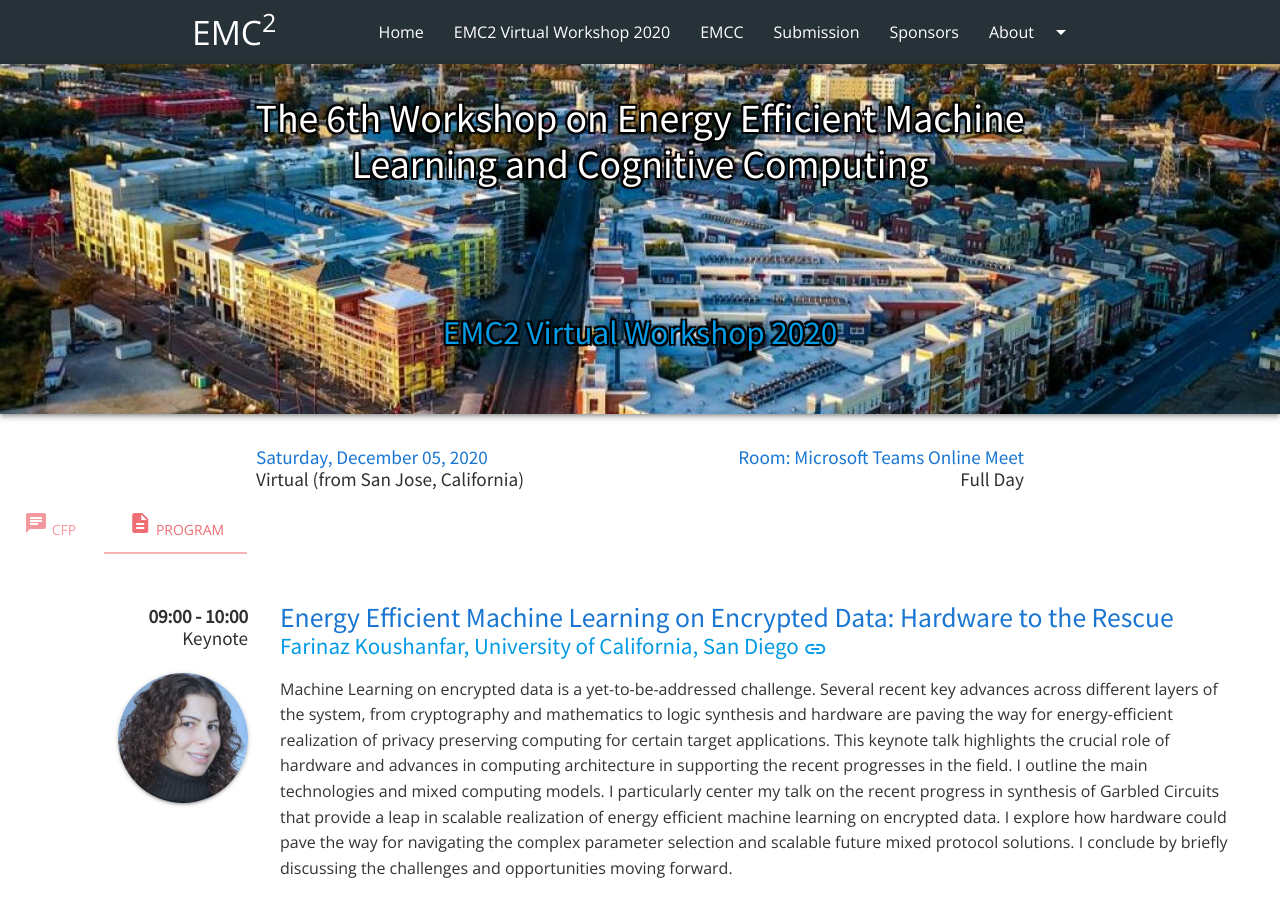
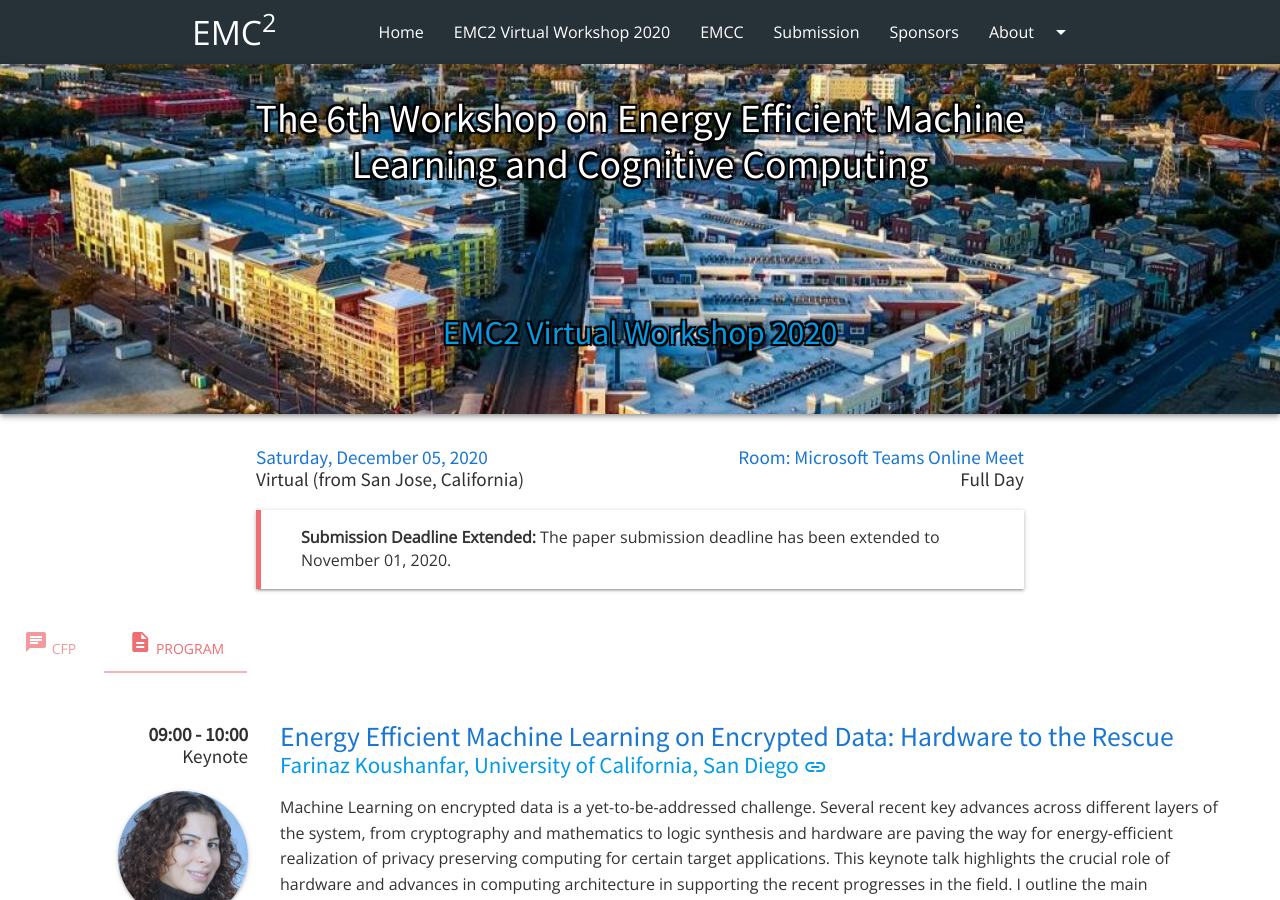
Before and after one commit to mgoldfar/emc2-web, a Jekyll site: the page built from _editions/6-virtual-20.html, in a window 1280 px wide and 900 px high. Built offline with Jekyll 4.4.1, drawn with Linux system fonts in a browser that asks for light colours.

Commit message:
deadline extend

```diff
--- a/_editions/6-virtual-20.html
+++ b/_editions/6-virtual-20.html
@@ -15,8 +15,9 @@ show_on_submission_page: True
 show_program_summary: True
 submission_url: https://easychair.org/conferences/?conf=emc23
 submission_deadline: 2020-10-15
+submission_deadline_extended: 2020-11-01
 submission_acceptance: 2020-11-09
-<! -- submission_deadline_extended: 2019-09-20 -->
+
 <! -- submission_acceptance_extended: 2019-10-01 -->
 submission_camera_ready: 2020-11-23
 has_emcc_submission: True
--- a/submission.html
+++ b/submission.html
@@ -45,7 +45,7 @@ show_note: True
                     <td>Acceptance and Rebuttals</td>
                     {% for ed in upcoming_editions %}
                     <td>
-                        {% if ed.submission_deadline_extended %}
+                        {% if ed.submission_acceptancw_extended %}
                         <strong style="color: red;">{{ ed.submission_acceptance_extended|date: "%B %d, %Y" }} (23:59 PST)</strong>
                         <span style="text-decoration: line-through;">{{ ed.submission_acceptance|date: "%B %d, %Y" }} (23:59 PST)</span>
                         {% else %}
```
